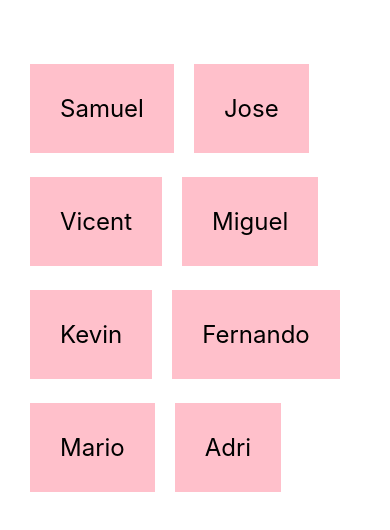
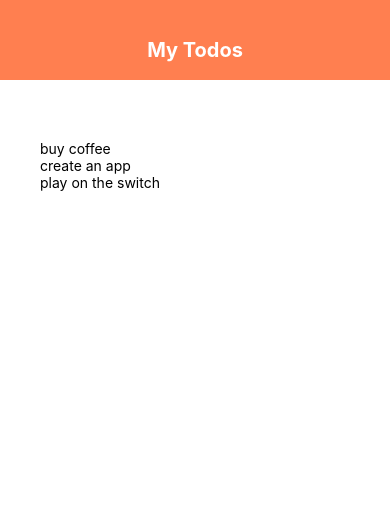
Before and after one commit to doyo91/react-native-tutorial-ninja, a React Native app: screen / in a window 390 px wide. Shown: the top 530 px of the page. Built offline with nearby package versions, Linux system fonts and the light colour scheme.

Commit message:
Initial data & Header component

```diff
--- a/App.js
+++ b/App.js
@@ -1,42 +1,25 @@
 import React, { useState } from "react";
-import {
-  StyleSheet,
-  Text,
-  View,
-  FlatList,
-  TouchableOpacity,
-} from "react-native";
+import { FlatList, StyleSheet, Text, View } from "react-native";
+import { Header } from "./components/header";
 
 export default function App() {
-  const [people, setPeople] = useState([
-    { name: "Samuel", id: "1" },
-    { name: "Jose", id: "2" },
-    { name: "Vicent", id: "3" },
-    { name: "Miguel", id: "4" },
-    { name: "Kevin", id: "5" },
-    { name: "Fernando", id: "6" },
-    { name: "Mario", id: "7" },
-    { name: "Adri", id: "8" },
+  const [todos, setTodos] = useState([
+    { text: "buy coffee", key: "1" },
+    { text: "create an app", key: "2" },
+    { text: "play on the switch", key: "3" },
   ]);
-
-  const pressHandler = (id) => {
-    console.log(id);
-    setPeople((prevPeople) => {
-      return prevPeople.filter((person) => person.id != id);
-    });
-  };
   return (
     <View style={styles.container}>
-      <FlatList
-        numColumns={2}
-        keyExtractor={(item) => item.id}
-        data={people}
-        renderItem={({ item }) => (
-          <TouchableOpacity onPress={() => pressHandler(item.id)}>
-            <Text style={styles.item}>{item.name}</Text>
-          </TouchableOpacity>
-        )}
-      />
+      <Header />
+      <View style={styles.content}>
+        {/* to form */}
+        <View style={styles.list}>
+          <FlatList
+            data={todos}
+            renderItem={({ item }) => <Text>{item.text}</Text>}
+          />
+        </View>
+      </View>
     </View>
   );
 }
@@ -45,17 +28,11 @@
   container: {
     flex: 1,
     backgroundColor: "#fff",
-    paddingTop: 40,
-    paddingHorizontal: 20,
-    // alignItems: "center",
-    // justifyContent: "center",
   },
-  item: {
-    marginTop: 24,
-    padding: 30,
-    backgroundColor: "pink",
-    fontSize: 24,
-    marginHorizontal: 10,
-    marginTop: 24,
+  content: {
+    padding: 40,
+  },
+  list: {
+    marginTop: 20,
   },
 });
--- /dev/null
+++ b/components/header.js
@@ -0,0 +1,24 @@
+import React from "react";
+import { StyleSheet, Text, View } from "react-native";
+
+export const Header = () => {
+  return (
+    <View style={styles.header}>
+      <Text style={styles.title}>My Todos</Text>
+    </View>
+  );
+};
+
+const styles = StyleSheet.create({
+  header: {
+    height: 80,
+    padding: 38,
+    backgroundColor: "coral",
+  },
+  title: {
+    textAlign: "center",
+    color: "#fff",
+    fontSize: 20,
+    fontWeight: "bold",
+  },
+});
```
